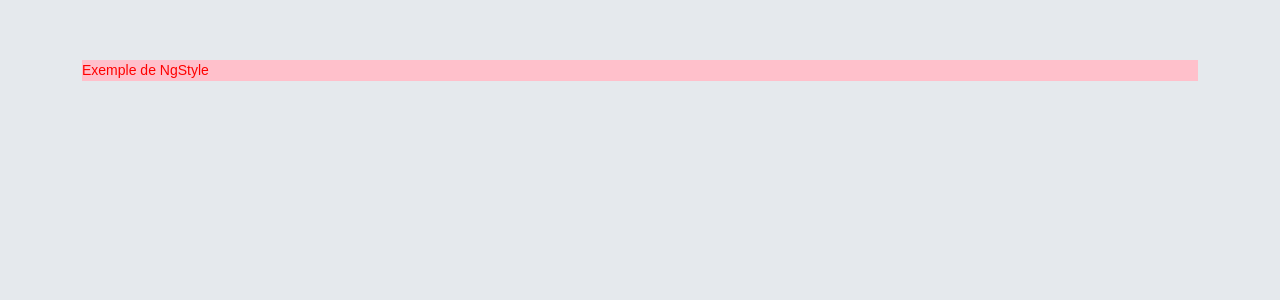
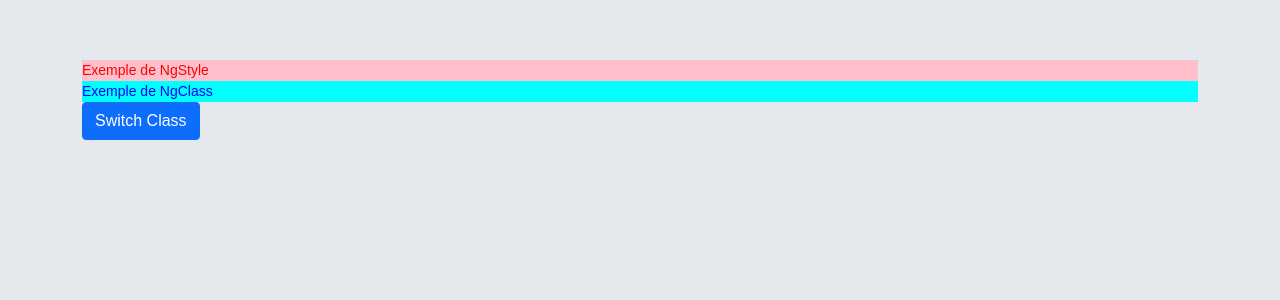
Before and after one commit to n2sy/GL-N-21, an Angular app: page / in a window 1280 px wide. Shown: the top 300 px of the page. Built offline with nearby package versions, Linux system fonts and the light colour scheme.

Commit message:
start of the project

```diff
--- a/src/app/app.component.html
+++ b/src/app/app.component.html
@@ -1,4 +1,5 @@
 <div class="container">
     <!-- <app-cv></app-cv> -->
     <app-direct></app-direct>
+    <!-- <app-ms-word></app-ms-word> -->
 </div>
--- a/src/app/app.module.ts
+++ b/src/app/app.module.ts
@@ -10,9 +10,10 @@ import { ListeComponent } from './liste/liste.component';
 import { ItemComponent } from './item/item.component';
 import { DetailComponent } from './detail/detail.component';
 import { DirectComponent } from './direct/direct.component';
+import { MsWordComponent } from './ms-word/ms-word.component';
 
 @NgModule({
-  declarations: [AppComponent, FirstComponent, ParentComponent, CvComponent, ListeComponent, ItemComponent, DetailComponent, DirectComponent],
+  declarations: [AppComponent, FirstComponent, ParentComponent, CvComponent, ListeComponent, ItemComponent, DetailComponent, DirectComponent, MsWordComponent],
   imports: [BrowserModule, FormsModule],
   providers: [],
   bootstrap: [AppComponent],
--- a/src/app/direct/direct.component.css
+++ b/src/app/direct/direct.component.css
@@ -0,0 +1,12 @@
+.c1 {
+  background-color: aqua;
+  color: blue;
+}
+.c2 {
+  background-color: pink;
+  color: black;
+}
+.c3 {
+  background-color: yellow;
+  color: red;
+}
--- a/src/app/direct/direct.component.html
+++ b/src/app/direct/direct.component.html
@@ -4,3 +4,13 @@
 }">
     Exemple de NgStyle
 </div>
+
+<div [ngClass]="{
+    c1: class1,
+    c2 : class2,
+    c3 : class3
+}">
+    Exemple de NgClass
+</div>
+
+<button (click)="switchClass()" class=" btn btn-primary">Switch Class</button>
--- a/src/app/direct/direct.component.ts
+++ b/src/app/direct/direct.component.ts
@@ -8,7 +8,23 @@ import { Component, OnInit } from '@angular/core';
 export class DirectComponent implements OnInit {
   bgColor = 'pink';
   cl = 'red';
+  class1 = true;
+  class2 = false;
+  class3 = false;
   constructor() {}
 
   ngOnInit(): void {}
+
+  switchClass() {
+    if (this.class1) {
+      this.class1 = false;
+      this.class2 = true;
+    } else if (this.class2) {
+      this.class2 = false;
+      this.class3 = true;
+    } else {
+      this.class3 = false;
+      this.class1 = true;
+    }
+  }
 }
--- /dev/null
+++ b/src/app/ms-word/ms-word.component.html
@@ -0,0 +1,20 @@
+<div [ngStyle]="{
+    backgroundColor: bgColor,
+    color : textColor,
+    fontSize : size,
+    fontFamily : fontFamily
+}">
+    Exercice Ms-Word
+</div>
+<br><br>
+Background Color :<br>
+<input type="text" class="form-control" [(ngModel)]="bgColor">
+Text Color :<br>
+<input type="text" class="form-control" [(ngModel)]="textColor">
+Font Size :<br>
+<input #inp (change)="changeSize(inp)" type="number" class="form-control">
+
+Font Family : <br>
+<select class="form-control" [(ngModel)]="fontFamily">
+    <option *ngFor="let font of listFonts" [value]="font">{{font}}</option>
+</select>
--- /dev/null
+++ b/src/app/ms-word/ms-word.component.ts
@@ -0,0 +1,23 @@
+import { Component, OnInit } from '@angular/core';
+
+@Component({
+  selector: 'app-ms-word',
+  templateUrl: './ms-word.component.html',
+  styleUrls: ['./ms-word.component.css'],
+})
+export class MsWordComponent implements OnInit {
+  listFonts = ['', 'Phosphate', 'Arial', 'Garamond'];
+  bgColor;
+  textColor;
+  size;
+  fontFamily;
+  constructor() {}
+
+  ngOnInit(): void {}
+
+  changeSize(inp) {
+    //console.log(inp.value);
+
+    this.size = inp.value + 'px';
+  }
+}
```
Also changed, not shown: src/app/ms-word/ms-word.component.css (added), 1 other file (tests, documents, lock files or other folders).
